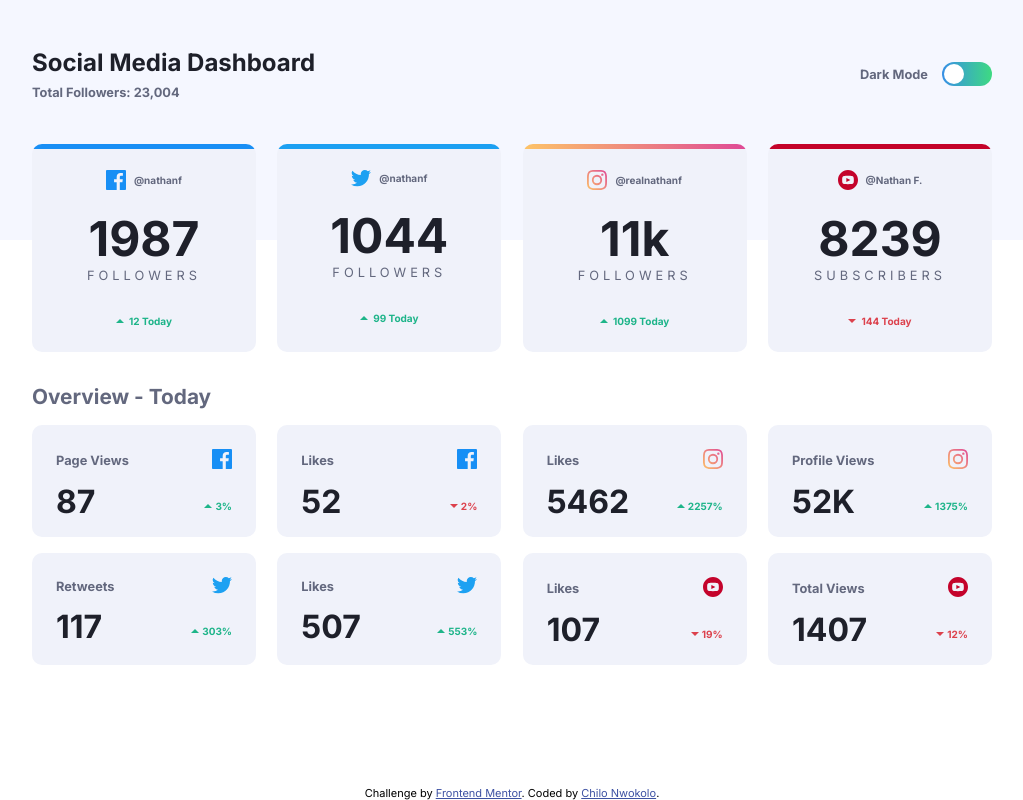
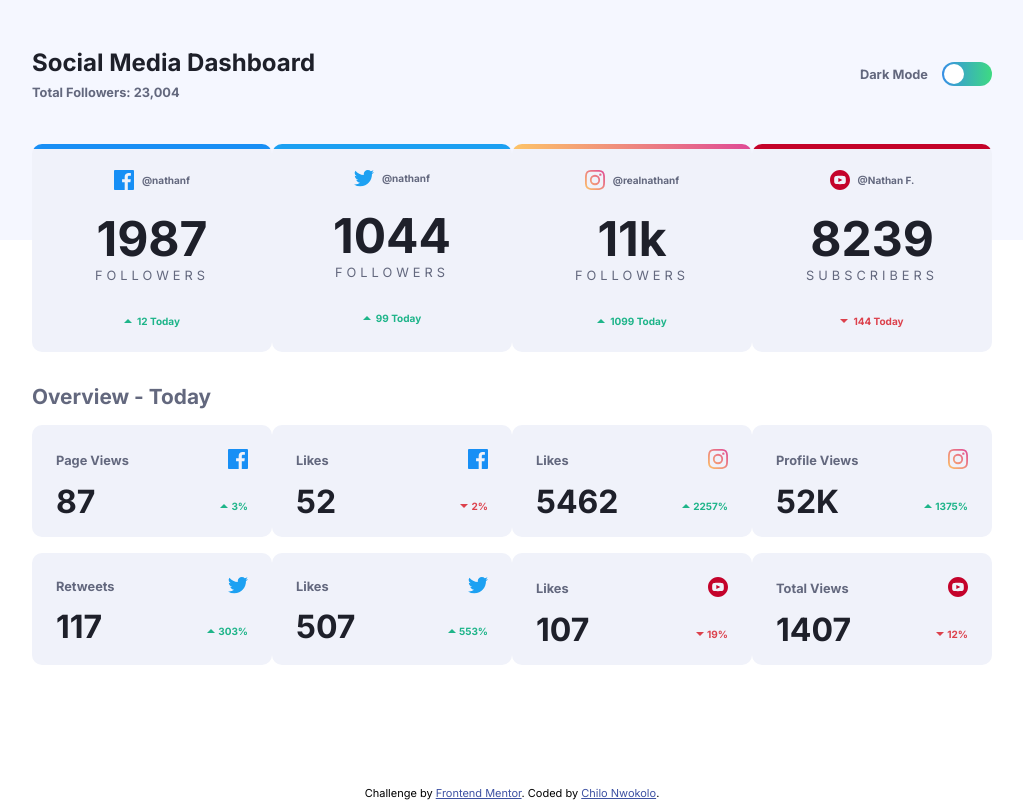
Before and after one commit to constanteen/Social-Media-Dashboard-With-Theme-Switcher, a plain HTML site: page index.html in a window 1280 px wide. Shown: the whole page, without its empty margins (128-1151 px from the left). Drawn offline with Linux system fonts and the light colour scheme.

Commit message:
boxes resized for better view on larger screens

```diff
--- a/sass/main.scss
+++ b/sass/main.scss
@@ -190,7 +190,7 @@ body {
 }
 
 .box {
-    width: 14rem;
+    width: 15rem;
     height: 13rem;
     background-color: var(--boxBackground);
     border-radius: 10px;
@@ -264,7 +264,7 @@ body {
 }
 
 .rect {
-    width: 14rem;
+    width: 15rem;
     height: 7rem;
     background-color: var(--boxBackground);
     border-radius: 10px;
```
Also changed, not shown: sass/main.css.
